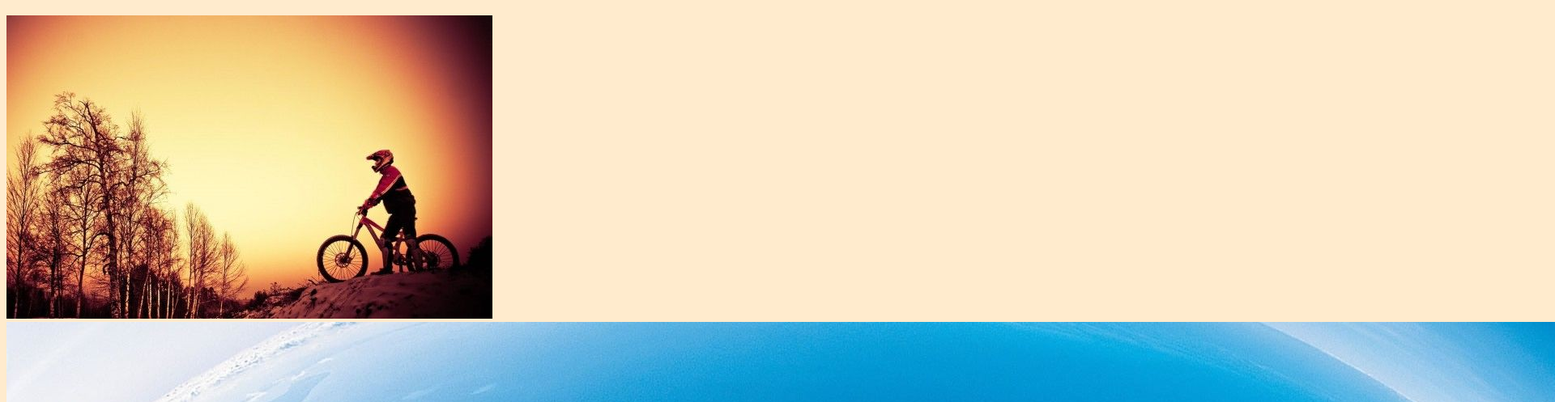
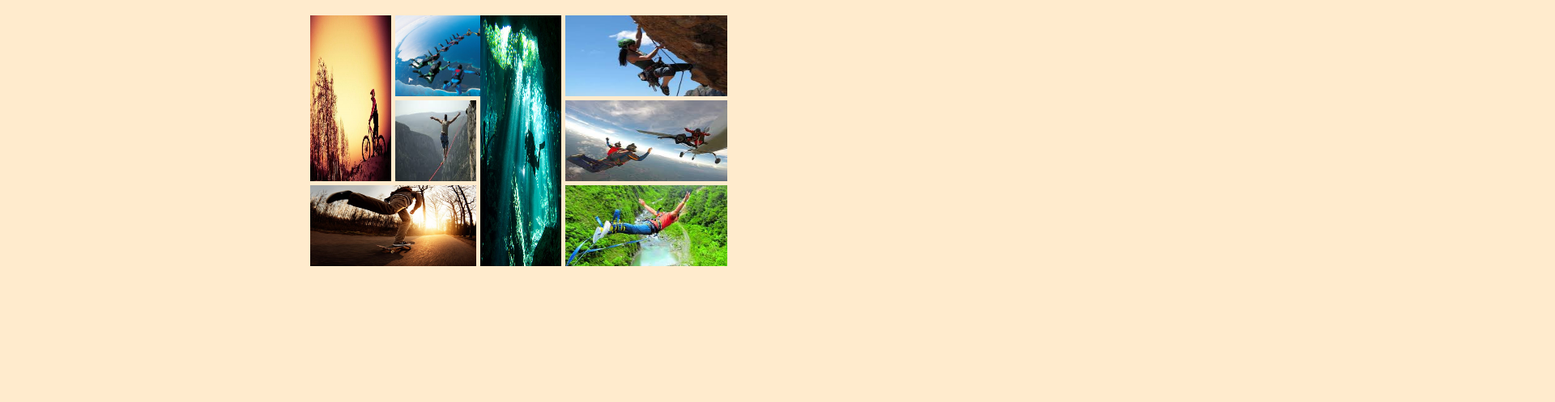
Before and after one commit to molinahernandez/Portafolio_PW0219_-00170917-, a plain HTML site: page Laboratorios/laboratorio3/Ejercicio1/Ejercicio1.html in a window 1280 px wide. Shown: the part 61-558 px from the top of the page at 81% size, 1920 px wide, since content can reach past the window. Drawn offline with Linux system fonts and the light colour scheme.

Commit message:
mejorado

```diff
--- a/Laboratorios/laboratorio3/Ejercicio1/Ejercicio1.css
+++ b/Laboratorios/laboratorio3/Ejercicio1/Ejercicio1.css
@@ -2,7 +2,7 @@ body{
     background-color: blanchedalmond;
 }
 
-.gridContainer{
+/*.gridContainer{
     display: grid;
     margin: 5em auto;
     width: 80%;
@@ -10,7 +10,7 @@ body{
     grid-auto-rows: minmax(10em, 10em);
     grid-gap: 0.5em;
     grid-auto-flow: row dense;
-}
+}*/
 
 h1{
     text-align: center;
@@ -27,26 +27,63 @@ h1{
     /*grid-area: span 1/ span 8;*/
     grid-column: 1/2;
     grid-row: 1/3;
+    width: 100px;
+    height: 100px;
 }
 
 .paracaida{
     grid-column: 2/4;
     grid-row: 1/2;
+    width: 200px;
+    height: 200px;
 }
 
 .surf{
     /*grid-area: span 1/ span 1/ span 1/ span 1;*/
     grid-column:2/3;
     grid-row:2/3;
+    width: 300px;
+    height: 300px;
 }
 
 .skate{
     /*grid-area: auto;*/
     grid-column: 1/3 ;
     grid-row: 3/4;
+    width: 300px;
+    height: 200px;
 }
 
 .buzeo{
     grid-column: 3/4;
     grid-row: 1/4;
+    width: 100px;
+    height: 100px;
 }
+
+.imagen6{
+    grid-column: 5/4;
+    grid-row: 2/3;
+    width: 100px;
+    height: 200px;
+}
+
+.imagen9{
+    grid-column: 2/3;
+    grid-row: 3/2;
+    width: 100px;
+    height: 50px;
+}
+
+.deportes{
+    display: grid;
+    justify-content: center;
+    grid-template: 100px 100px 100px/ 100px 100px 100px;
+    grid-gap: 5px;
+}
+
+.deportes>img{
+    width: 100%;
+    height: 100%;
+    margin: 0;
+}
--- a/Laboratorios/laboratorio3/Ejercicio1/Ejercicio1.html
+++ b/Laboratorios/laboratorio3/Ejercicio1/Ejercicio1.html
@@ -1,5 +1,6 @@
 <!DOCTYPE html>
 <html lang="en">
+
 <head>
     <meta charset="UTF-8">
     <meta name="viewport" content="width=device-width, initial-scale=1.0">
@@ -7,14 +8,20 @@
     <link rel="stylesheet" href="Ejercicio1.css">
     <title>Document</title>
 </head>
+
 <body>
     <h1>Deportes Extremos</h1>
-    <div id="deportes">
+    <div class="deportes">
         <img class="bike" src="bike.jpg">
         <img class="paracaida" src="paracaida.jpg">
         <img class="surf" src="surf.jpg">
         <img class="skate" src="skate.jpg">
         <img class="buzeo" src="buzeo.jpg">
+        <img class="imagen6" src="imagen6.jpg">
+        <img class="imagen7" src="imagen7.jpg">
+        <img class="imagen8" src="imagen8.jpg">
+        <img class="imagen9" src="imagen9.jpg">
     </div>
 </body>
+
 </html>
--- a/Laboratorios/laboratorio3/ejercicio2/ejercicio2.css
+++ b/Laboratorios/laboratorio3/ejercicio2/ejercicio2.css
@@ -1,11 +1,24 @@
 body{
-    background-image: url(fondos-de-colores-10.jpeg);
-}
-
-.header{
-    flex-direction: row-reverse;
+    background-image: url(deportes.jpeg);
 }
 
 h1{
+    display: flex;
+    justify-content: center;
+}
+
+.botones{
+    display: flex;
+    justify-content: flex-end;
+}
+
+img{
+    width: 100px;
+    height: 100px;
+}
+
+.logos{
+    display: flex;
+    justify-content: space-around;
     align-items: center;
 }
```
Also changed, not shown: Laboratorios/laboratorio3/ejercicio2/ejercicio2.html (+20 -7 lines), Laboratorios/laboratorio3/Ejercicio1/imagen6.jpg (added), Laboratorios/laboratorio3/Ejercicio1/imagen7.jpg (added), Laboratorios/laboratorio3/Ejercicio1/imagen8.jpg (added), Laboratorios/laboratorio3/Ejercicio1/imagen9.jpg (added), Laboratorios/laboratorio3/ejercicio2/deportes.jpeg (added), Laboratorios/laboratorio3/ejercicio2/logo1.jpg (added), Laboratorios/laboratorio3/ejercicio2/logo2.jpg (added), Laboratorios/laboratorio3/ejercicio2/logo3.jpg (added), Laboratorios/laboratorio3/ejercicio2/logo4.jpg (added), Laboratorios/laboratorio3/ejercicio2/logo5.jpg (added), Laboratorios/laboratorio3/ejercicio2/logo6.jpg (added), Laboratorios/laboratorio3/ejercicio2/logo7.jpg (added), Laboratorios/laboratorio3/ejercicio2/logo8.jpg (added), 1 more files.
